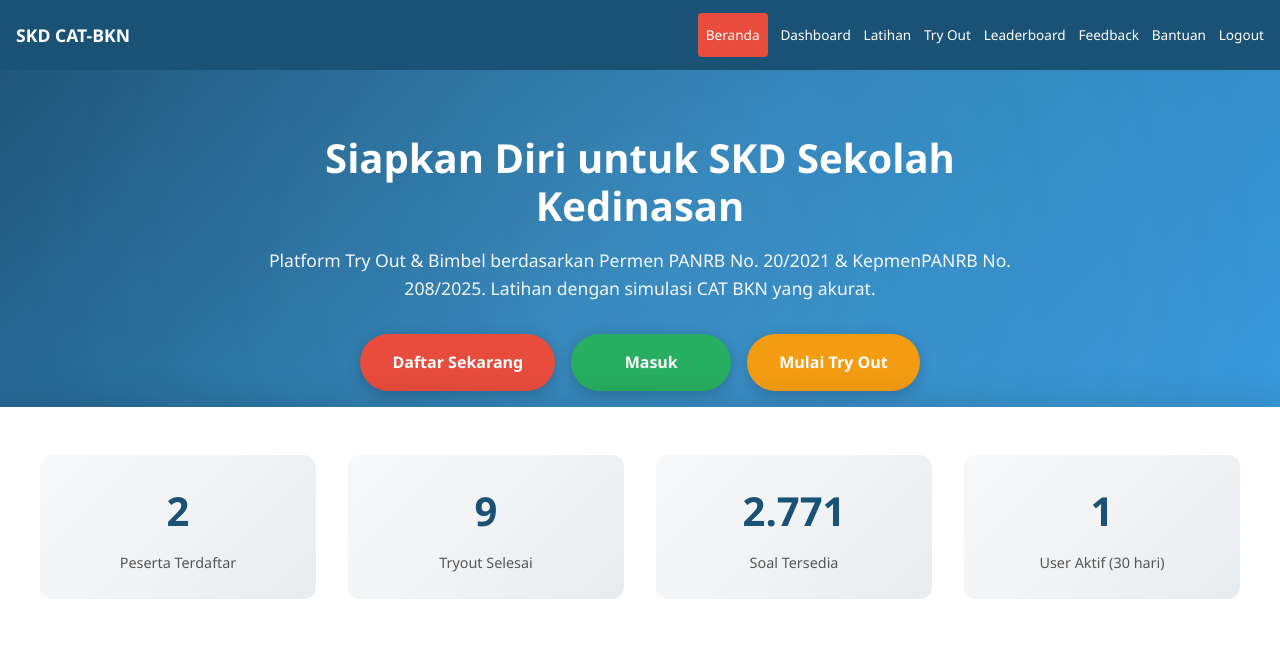
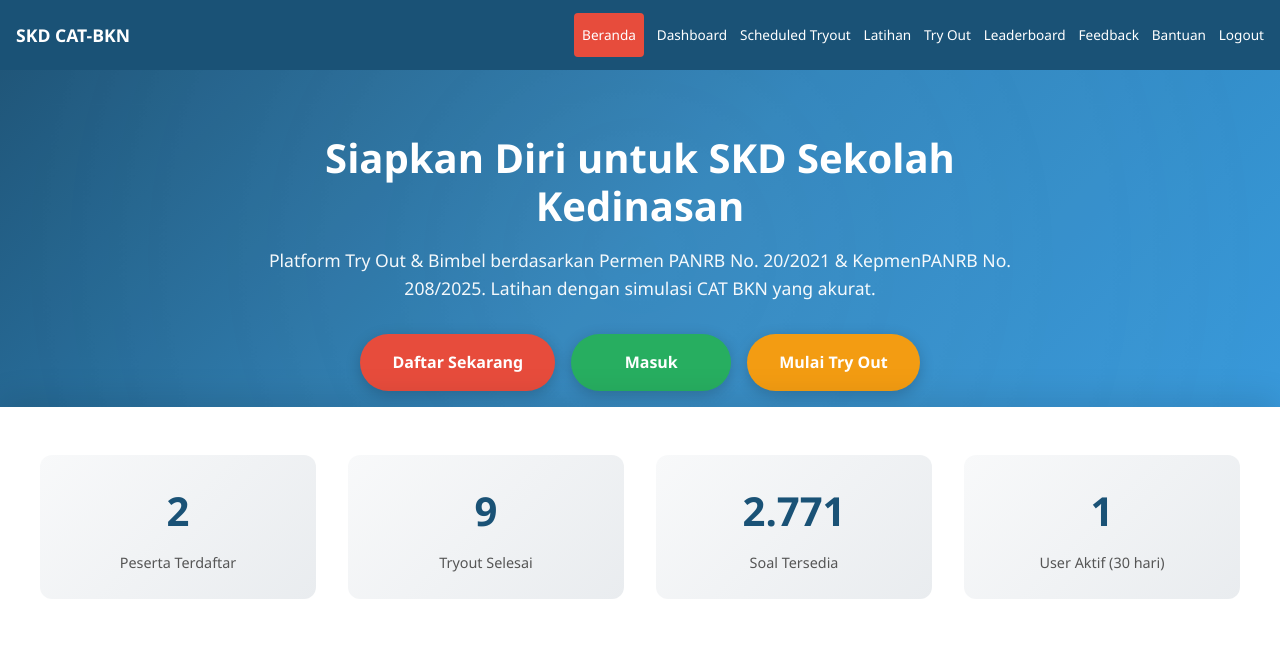
Before and after one commit to 82080038/permen, a PHP site: page /permen/index.php in a window 1280 px wide. Shown: the top 646 px of the page. Run offline with PHP 8.4, Linux system fonts and the light colour scheme; a user stored in the database is signed in; data comes from the database, SQL or seed files in the repository.

Commit message:
Add scheduled tryouts to navigation menu
- Added 'Scheduled Tryout' link to admin navigation menu
- Added 'Scheduled Tryout' link to user navigation menu
- Makes scheduled tryouts feature accessible from main navigation
- Previously only accessible via direct URL
- Improves discoverability of scheduled tryouts feature

```diff
--- a/includes/navigation.php
+++ b/includes/navigation.php
@@ -52,6 +52,7 @@ window.isLoggedIn = <?= $userId ? 'true' : 'false' ?>;
 <?php if ($userRole === 'admin'): ?>
 <a href="<?= $basePath ?>index.php" <?= isActive('beranda', $activePage) ?> role="menuitem">Beranda</a>
 <a href="<?= $basePath ?>admin_dashboard.php" <?= isActive('admin_dashboard', $activePage) ?> role="menuitem">Dashboard</a>
+<a href="<?= $basePath ?>admin_scheduled_tryouts.php" <?= isActive('admin_scheduled_tryouts', $activePage) ?> role="menuitem">Scheduled Tryout</a>
 <a href="<?= $basePath ?>latihan.php" <?= isActive('latihan', $activePage) ?> role="menuitem">Latihan</a>
 <a href="<?= $basePath ?>tryout.php" <?= isActive('tryout', $activePage) ?> role="menuitem">Try Out</a>
 <a href="<?= $basePath ?>leaderboard.php" <?= isActive('leaderboard', $activePage) ?> role="menuitem">Leaderboard</a>
@@ -64,6 +65,7 @@ window.isLoggedIn = <?= $userId ? 'true' : 'false' ?>;
 <a href="<?= $basePath ?>settings.php" <?= isActive('settings', $activePage) ?> role="menuitem">Pengaturan</a>
 <a href="<?= $basePath ?>latihan.php" <?= isActive('latihan', $activePage) ?> role="menuitem">Latihan</a>
 <a href="<?= $basePath ?>daily_quiz.php" <?= isActive('daily_quiz', $activePage) ?> role="menuitem">Daily Quiz</a>
+<a href="<?= $basePath ?>scheduled_tryouts.php" <?= isActive('scheduled_tryouts', $activePage) ?> role="menuitem">Scheduled Tryout</a>
 <a href="<?= $basePath ?>tryout.php" <?= isActive('tryout', $activePage) ?> role="menuitem">Try Out</a>
 <a href="<?= $basePath ?>leaderboard.php" <?= isActive('leaderboard', $activePage) ?> role="menuitem">Leaderboard</a>
 <a href="<?= $basePath ?>feedback.php" <?= isActive('feedback', $activePage) ?> role="menuitem">Feedback</a>
```
